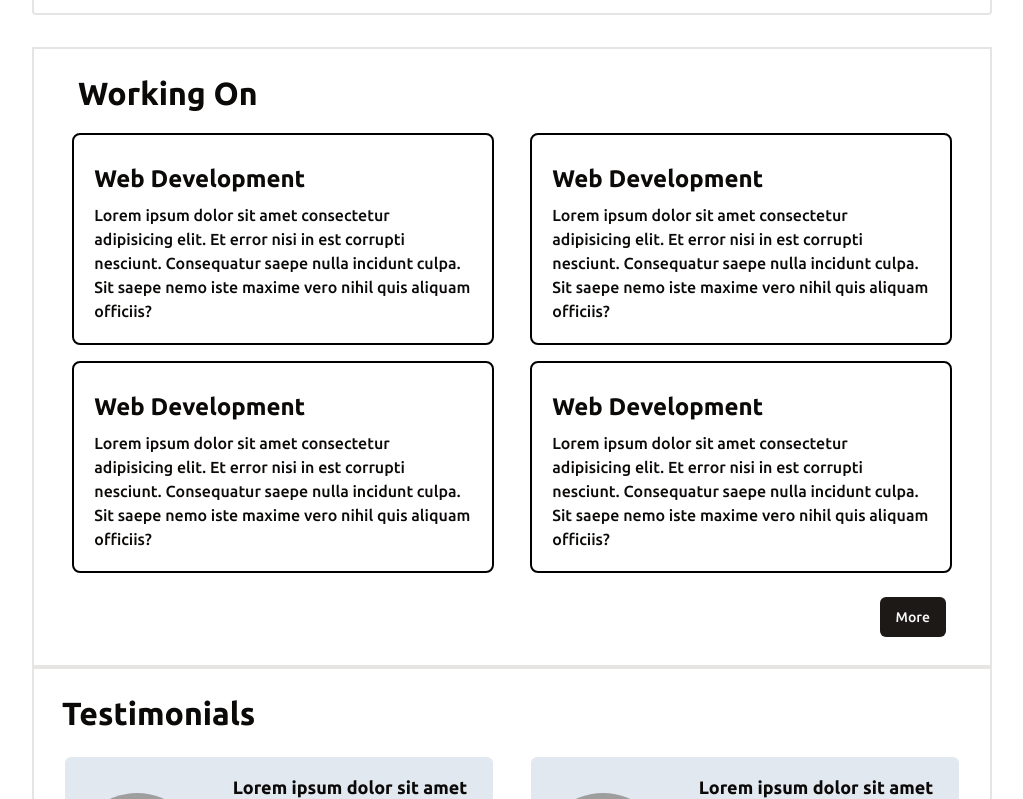
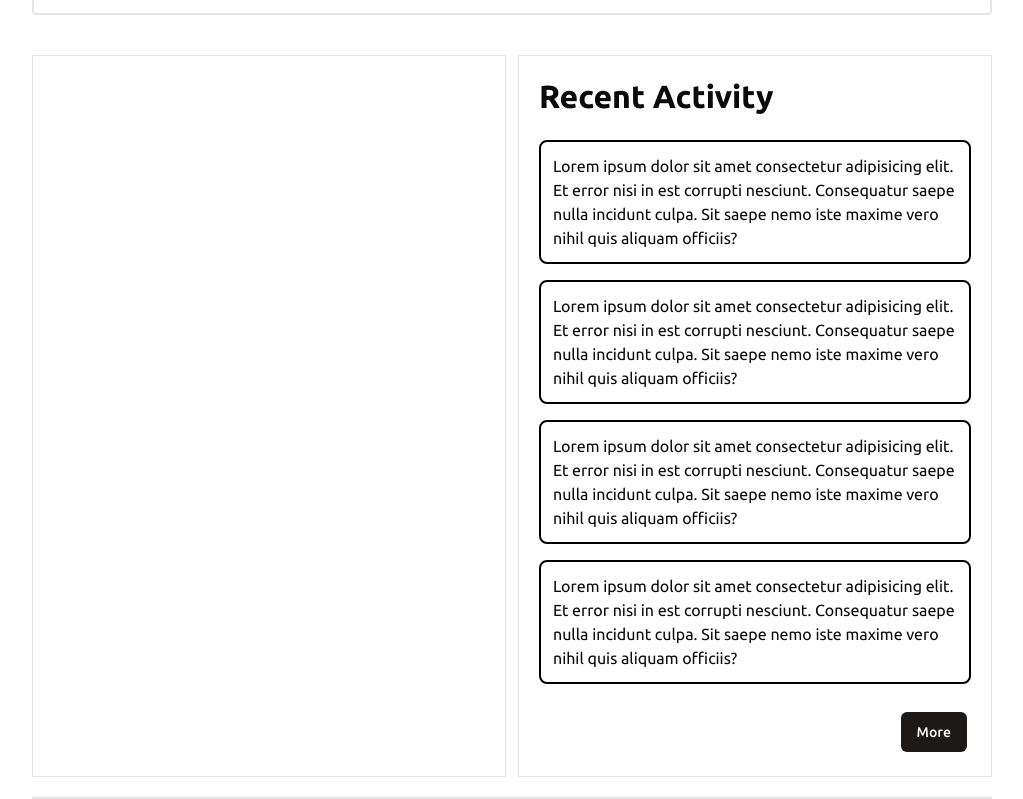
Before and after one commit to thtauhid/open-profile, a React (Vite) app: page /profile/1 in a window 1280 px wide. Shown: the part 541-1340 px from the top of the page, without its empty margins (128-1151 px from the left). Built offline with nearby package versions, Linux system fonts and the light colour scheme; grey boxes are pictures that could not be loaded.

Commit message:
Added new RecentActivity Component

```diff
--- /dev/null
+++ b/src/components/ui/RecentActivityCard.tsx
@@ -0,0 +1,11 @@
+import React from 'react'
+
+const RecentActivityCard = ({content}:{content:string}) => {
+  return (
+    <article className='flex w-full rounded-lg border-solid border-black border-2 p-3 my-2'>
+      {content}
+    </article>
+  )
+}
+
+export default RecentActivityCard
--- /dev/null
+++ b/src/pages/Profile/RecentActivity.tsx
@@ -0,0 +1,24 @@
+import RecentActivityCard from '@/components/ui/RecentActivityCard'
+import { Button } from '@/components/ui/button'
+import React from 'react'
+
+const RecentActivity = () => {
+  return (
+    <div className='flex flex-col w-full p-2'>
+       <div className="flex w-full justify-start my-2 text-[2rem] font-bold px-3">
+        Recent Activity
+        </div>
+        <div className='flex flex-col w-full px-3 py-1'>
+             <RecentActivityCard content={"Lorem ipsum dolor sit amet consectetur adipisicing elit. Et error nisi in est corrupti nesciunt. Consequatur saepe nulla incidunt culpa. Sit saepe nemo iste maxime vero nihil quis aliquam officiis?"}/>
+              <RecentActivityCard content={"Lorem ipsum dolor sit amet consectetur adipisicing elit. Et error nisi in est corrupti nesciunt. Consequatur saepe nulla incidunt culpa. Sit saepe nemo iste maxime vero nihil quis aliquam officiis?"}/>
+               <RecentActivityCard content={"Lorem ipsum dolor sit amet consectetur adipisicing elit. Et error nisi in est corrupti nesciunt. Consequatur saepe nulla incidunt culpa. Sit saepe nemo iste maxime vero nihil quis aliquam officiis?"}/>
+            <RecentActivityCard content={"Lorem ipsum dolor sit amet consectetur adipisicing elit. Et error nisi in est corrupti nesciunt. Consequatur saepe nulla incidunt culpa. Sit saepe nemo iste maxime vero nihil quis aliquam officiis?"}/>
+        </div>
+         <div className="my-4 flex w-full justify-end px-4">
+        <Button variant={"default"}>More</Button>
+        </div>
+    </div>
+  )
+}
+
+export default RecentActivity
--- a/src/pages/Profile/index.tsx
+++ b/src/pages/Profile/index.tsx
@@ -3,6 +3,7 @@ import Bio from "./Bio";
 import Header from "./Header";
 import Working from "./Working";
 import Testimonial from "./Testimonial";
+import RecentActivity from "./RecentActivity";
 
 function Profile() {
   return (
@@ -10,6 +11,13 @@ function Profile() {
       <div className="md:w-[80%] w-full">
         <Header />
         <Bio />
+        <div className="flex md:flex-row w-full flex-col mb-3">
+          <div className=" md:w-1/2 w-full flex  border my-2 mr-3"></div>
+          <div className=" md:w-1/2 w-full flex border my-2">
+             <RecentActivity/>
+          </div>
+
+        </div>
         <Working/>
         <Testimonial/>
       </div>
```
